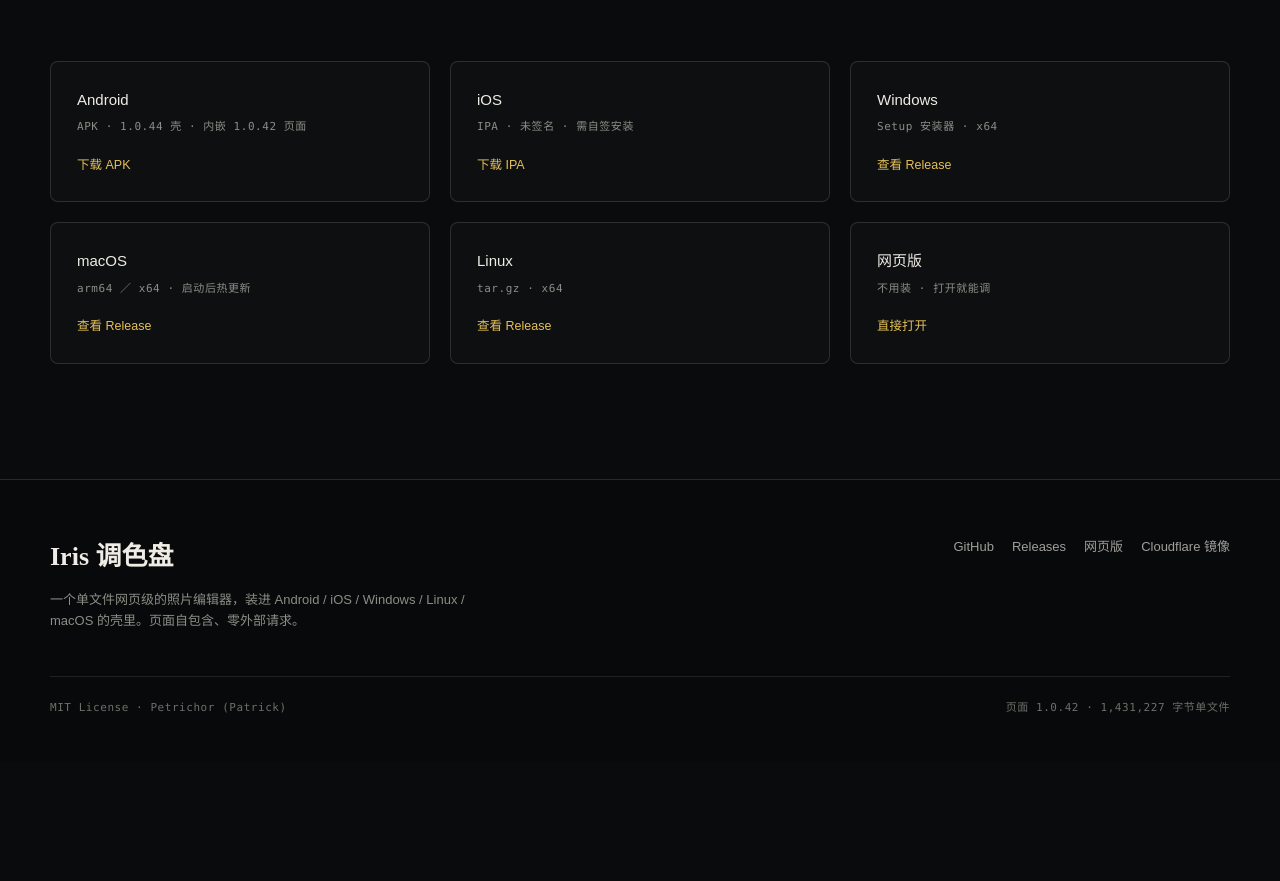
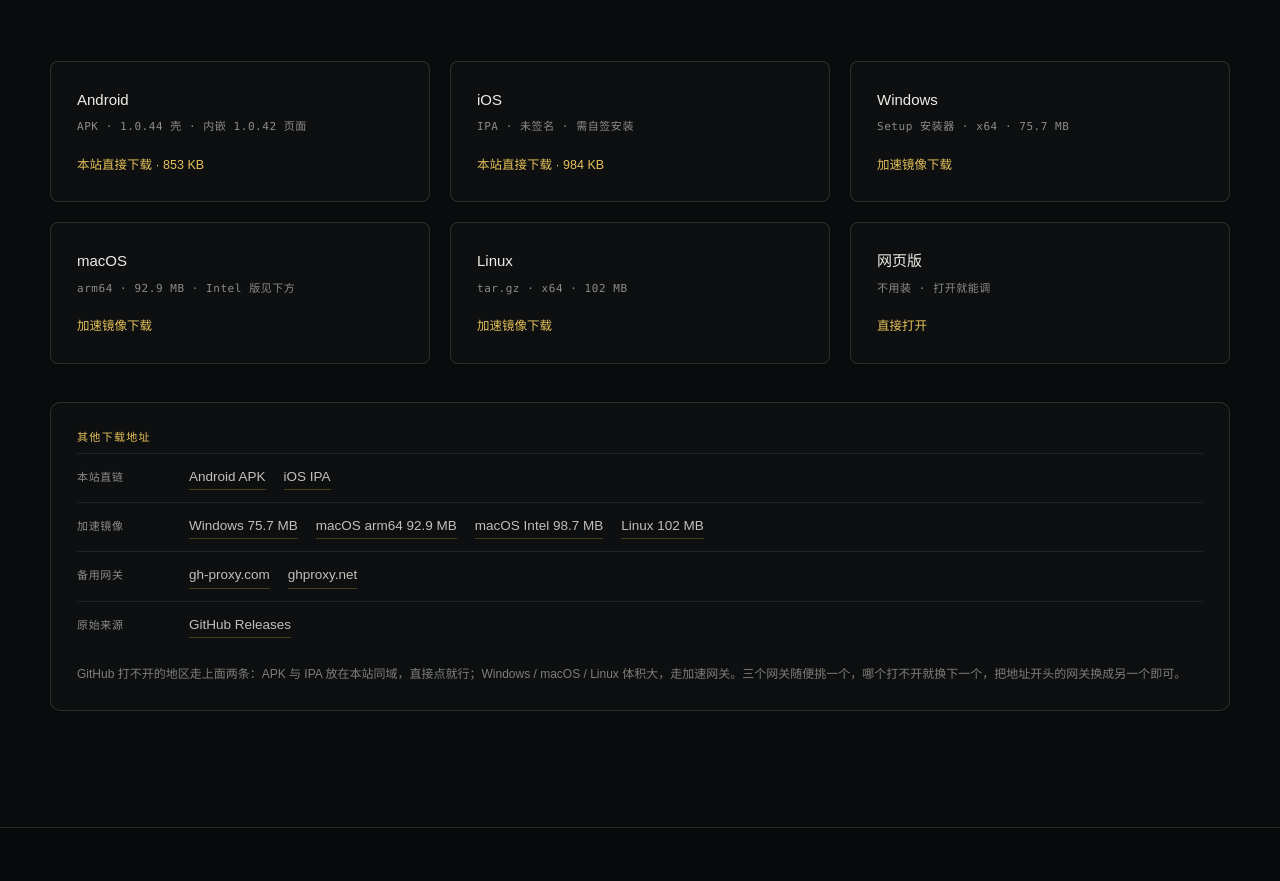
Before and after one commit to david1a21/iris-palette, a plain HTML site: page site/index.html in a window 1280 px wide. Shown: the part 6283-7164 px from the top of the page. Before the commit the page ends 7044 px from the top, so only its background shows below. Drawn offline with Linux system fonts and the light colour scheme; a web font is replaced by a local one.

Commit message:
site: 官网新增其他下载地址（本站同域 APK/IPA + 三个 GitHub 加速网关备用）

```diff
--- a/site/index.html
+++ b/site/index.html
@@ -301,6 +301,16 @@ h1 em{font-style:normal;color:var(--gold2)}
 .dl-card .nm{font-size:15px;font-weight:500}
 .dl-card .mt{font-family:var(--mono);font-size:11px;color:var(--ash);letter-spacing:.05em}
 .dl-card .go{margin-top:12px;font-size:12.5px;color:var(--gold2)}
+
+.alt-box{margin-top:clamp(24px,3.2vw,38px);border:1px solid var(--line);border-radius:10px;padding:clamp(18px,2.4vw,26px);background:rgba(255,255,255,.02)}
+.alt-title{font-family:var(--mono);font-size:11px;letter-spacing:.12em;color:var(--gold2);text-transform:uppercase;margin-bottom:6px}
+.alt-row{display:grid;grid-template-columns:96px 1fr;gap:16px;align-items:baseline;padding:12px 0;border-top:1px solid rgba(233,231,225,.09)}
+.alt-row .k{font-family:var(--mono);font-size:11px;color:var(--ash);letter-spacing:.06em}
+.alt-row .v{display:flex;flex-wrap:wrap;gap:8px 18px}
+.alt-row .v a{font-size:13.5px;color:rgba(239,236,229,.8);border-bottom:1px solid rgba(201,162,39,.32);padding-bottom:1px;transition:color .3s,border-color .3s}
+.alt-row .v a:hover{color:var(--gold2);border-color:var(--gold)}
+.alt-note{margin-top:14px;font-size:12px;line-height:1.7;color:#7d7f78}
+@media(max-width:620px){.alt-row{grid-template-columns:1fr;gap:6px}}
 @media(max-width:900px){.dl{grid-template-columns:1fr 1fr}}
 @media(max-width:520px){.dl{grid-template-columns:1fr}}
 
@@ -548,24 +558,61 @@ h1 em{font-style:normal;color:var(--gold2)}
     </div>
 
     <div class="dl">
-      <a class="dl-card" href="https://github.com/david1a21/iris-palette/releases/latest" target="_blank" rel="noopener" data-rev>
-        <span class="nm">Android</span><span class="mt">APK · 1.0.44 壳 · 内嵌 1.0.42 页面</span><span class="go">下载 APK</span>
+      <a class="dl-card" href="/download/Iris_1.0.44.apk" data-rev>
+        <span class="nm">Android</span><span class="mt">APK · 1.0.44 壳 · 内嵌 1.0.42 页面</span><span class="go">本站直接下载 · 853 KB</span>
       </a>
-      <a class="dl-card" href="https://github.com/david1a21/iris-palette/releases/tag/v1.0.42-ios" target="_blank" rel="noopener" data-rev>
-        <span class="nm">iOS</span><span class="mt">IPA · 未签名 · 需自签安装</span><span class="go">下载 IPA</span>
+      <a class="dl-card" href="/download/Iris-Palette-iOS-1.0.42.ipa" data-rev>
+        <span class="nm">iOS</span><span class="mt">IPA · 未签名 · 需自签安装</span><span class="go">本站直接下载 · 984 KB</span>
       </a>
-      <a class="dl-card" href="https://github.com/david1a21/iris-palette/releases" target="_blank" rel="noopener" data-rev>
-        <span class="nm">Windows</span><span class="mt">Setup 安装器 · x64</span><span class="go">查看 Release</span>
+      <a class="dl-card" href="https://ghfast.top/https://github.com/david1a21/iris-palette/releases/download/v1.0.41/Iris-Palette-Windows-x64-1.0.41-Setup.exe" target="_blank" rel="noopener" data-rev>
+        <span class="nm">Windows</span><span class="mt">Setup 安装器 · x64 · 75.7 MB</span><span class="go">加速镜像下载</span>
       </a>
-      <a class="dl-card" href="https://github.com/david1a21/iris-palette/releases" target="_blank" rel="noopener" data-rev>
-        <span class="nm">macOS</span><span class="mt">arm64 ／ x64 · 启动后热更新</span><span class="go">查看 Release</span>
+      <a class="dl-card" href="https://ghfast.top/https://github.com/david1a21/iris-palette/releases/download/v1.0.33/Iris-Palette-macOS-arm64-1.0.33.zip" target="_blank" rel="noopener" data-rev>
+        <span class="nm">macOS</span><span class="mt">arm64 · 92.9 MB · Intel 版见下方</span><span class="go">加速镜像下载</span>
       </a>
-      <a class="dl-card" href="https://github.com/david1a21/iris-palette/releases" target="_blank" rel="noopener" data-rev>
-        <span class="nm">Linux</span><span class="mt">tar.gz · x64</span><span class="go">查看 Release</span>
+      <a class="dl-card" href="https://ghfast.top/https://github.com/david1a21/iris-palette/releases/download/v1.0.33/Iris-Palette-Linux-x64-1.0.33.tar.gz" target="_blank" rel="noopener" data-rev>
+        <span class="nm">Linux</span><span class="mt">tar.gz · x64 · 102 MB</span><span class="go">加速镜像下载</span>
       </a>
       <a class="dl-card" href="https://david1a21.github.io/iris-palette-web/" target="_blank" rel="noopener" data-rev>
         <span class="nm">网页版</span><span class="mt">不用装 · 打开就能调</span><span class="go">直接打开</span>
       </a>
+    </div>
+
+    <div class="alt-box" data-rev>
+      <div class="alt-title">其他下载地址</div>
+
+      <div class="alt-row">
+        <span class="k">本站直链</span>
+        <span class="v">
+          <a href="/download/Iris_1.0.44.apk">Android APK</a>
+          <a href="/download/Iris-Palette-iOS-1.0.42.ipa">iOS IPA</a>
+        </span>
+      </div>
+
+      <div class="alt-row">
+        <span class="k">加速镜像</span>
+        <span class="v">
+          <a href="https://ghfast.top/https://github.com/david1a21/iris-palette/releases/download/v1.0.41/Iris-Palette-Windows-x64-1.0.41-Setup.exe" target="_blank" rel="noopener">Windows 75.7 MB</a>
+          <a href="https://ghfast.top/https://github.com/david1a21/iris-palette/releases/download/v1.0.33/Iris-Palette-macOS-arm64-1.0.33.zip" target="_blank" rel="noopener">macOS arm64 92.9 MB</a>
+          <a href="https://ghfast.top/https://github.com/david1a21/iris-palette/releases/download/v1.0.33/Iris-Palette-macOS-x64-1.0.33.zip" target="_blank" rel="noopener">macOS Intel 98.7 MB</a>
+          <a href="https://ghfast.top/https://github.com/david1a21/iris-palette/releases/download/v1.0.33/Iris-Palette-Linux-x64-1.0.33.tar.gz" target="_blank" rel="noopener">Linux 102 MB</a>
+        </span>
+      </div>
+
+      <div class="alt-row">
+        <span class="k">备用网关</span>
+        <span class="v">
+          <a href="https://gh-proxy.com/https://github.com/david1a21/iris-palette/releases/download/v1.0.41/Iris-Palette-Windows-x64-1.0.41-Setup.exe" target="_blank" rel="noopener">gh-proxy.com</a>
+          <a href="https://ghproxy.net/https://github.com/david1a21/iris-palette/releases/download/v1.0.41/Iris-Palette-Windows-x64-1.0.41-Setup.exe" target="_blank" rel="noopener">ghproxy.net</a>
+        </span>
+      </div>
+
+      <div class="alt-row">
+        <span class="k">原始来源</span>
+        <span class="v"><a href="https://github.com/david1a21/iris-palette/releases" target="_blank" rel="noopener">GitHub Releases</a></span>
+      </div>
+
+      <p class="alt-note">GitHub 打不开的地区走上面两条：APK 与 IPA 放在本站同域，直接点就行；Windows / macOS / Linux 体积大，走加速网关。三个网关随便挑一个，哪个打不开就换下一个，把地址开头的网关换成另一个即可。</p>
     </div>
   </div>
 </section>
```
